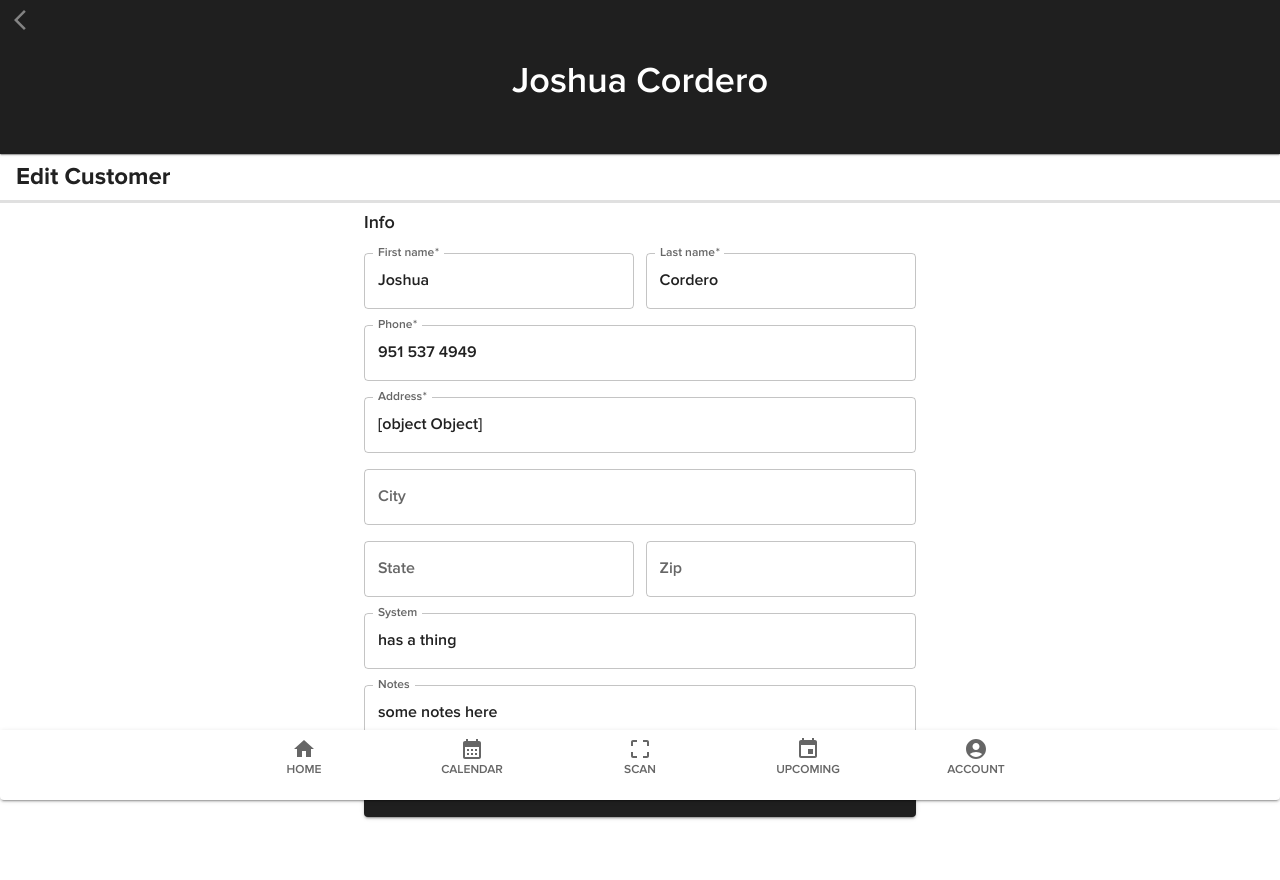
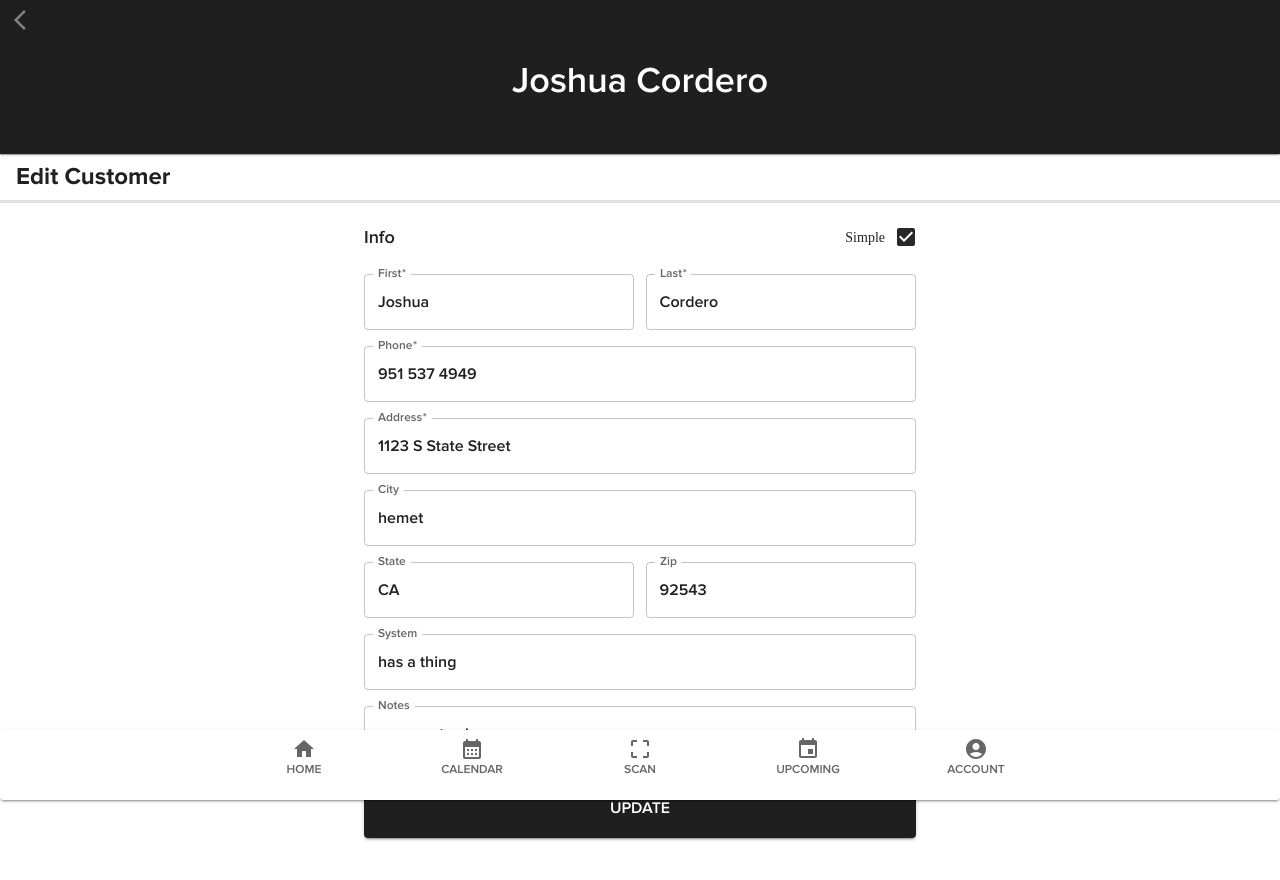
Before and after one commit to joshc321/cypress, a React (Create React App) app in the folder frontend/: page /edit-customer/1 in a window 1280 px wide. Shown: the top 880 px of the page. Built offline with nearby package versions, Linux system fonts and the light colour scheme; a web font is replaced by a local one.

Commit message:
simplifying editCustomer component, started breaking forms into reusable components. Added service intervals to edit customer inputs on a toggle. Changed the bottom naviagation bar to zindex 100 instead of tool tip to fix overlap bug with selection inputs

```diff
--- a/frontend/src/modules/components/bottomNavigationBar.js
+++ b/frontend/src/modules/components/bottomNavigationBar.js
@@ -8,7 +8,7 @@ import { Home,
 function BottomNavigationBar(props){
 
     return(
-        <Paper sx={{position: 'fixed' ,bottom: 0, left: 0, right: 0, height: 70, zIndex: 'tooltip',}} elevation={2}>
+        <Paper sx={{position: 'fixed' ,bottom: 0, left: 0, right: 0, height: 70, zIndex: 100,}} elevation={2}>
             <BottomNavigation
                 showLabels
                 value={props.value}
--- /dev/null
+++ b/frontend/src/modules/components/formComponents/addressField.js
@@ -0,0 +1,41 @@
+import { TextField, Grid } from '@mui/material'
+
+export default function AddressField({address, handleChange, error, required=true})
+{
+    return(
+        <>
+            <TextField
+                autoComplete="street-address"
+                label="Address"
+                fullWidth
+                error={error}
+                value={address.street}
+                onChange={handleChange('street')}
+                required={required}
+            />
+            <TextField
+                label="City"
+                autoComplete="address-level2"
+                fullWidth
+                value={address.city}
+                onChange={handleChange('city')}
+            />
+            <Grid container direction="row" justifyContent="space-between" alignItems="center">
+                <TextField
+                    label="State"
+                    autoComplete="address-level1"
+                    sx={{width: "49%"}}
+                    value={address.state}
+                    onChange={handleChange('state')}
+                />
+                <TextField
+                    label="Zip"
+                    autoComplete="postal-code"
+                    sx={{width: "49%"}}
+                    value={address.zip}
+                    onChange={handleChange('zip')}
+                />
+            </Grid>
+        </>
+    )
+}
--- /dev/null
+++ b/frontend/src/modules/components/formComponents/durationField.js
@@ -0,0 +1,47 @@
+import { Grid, TextField, MenuItem } from '@mui/material'
+
+export default function DurationField({duration, handleChange})
+{
+    return(
+        <Grid container direction="row" justifyContent="space-between" alignItems="center">
+            <TextField
+                label="Service Interval"
+                type="number"
+                InputProps={{
+                    inputProps: { min: 1 }
+                }}
+                sx={{width: "49%"}}
+                value={duration.duration}
+                onChange={handleChange('duration')}
+            />
+            <TextField
+                label="unit"
+                select
+                sx={{ width: "49%"}}
+                value={duration.unit}
+                onChange={handleChange('unit')}
+            >
+                {units.map((option) => (
+                    <MenuItem key={option.value} value={option.value}>
+                    {option.value}
+                    </MenuItem>
+                ))}
+            </TextField>
+        </Grid>
+    )
+}
+
+const units = [
+    {
+        value: 'years',
+    },
+    {
+        value: 'months',
+    },
+    {
+        value: 'weeks',
+    },
+    {
+        value: 'days',
+    }
+]
--- /dev/null
+++ b/frontend/src/modules/components/formComponents/nameField.js
@@ -0,0 +1,27 @@
+import { Grid, TextField } from '@mui/material'
+
+export default function NameField({first, last, handleChange, error, required=true})
+{
+    return(
+        <Grid container direction="row" justifyContent="space-between" alignItems="center">
+            <TextField
+                label="First"
+                autoComplete="given-name"
+                sx={{width: "49%"}}
+                error={error}
+                value={first}
+                onChange={handleChange('first')}
+                required={required}
+            />
+            <TextField
+                label="Last"
+                autoComplete="family-name"
+                sx={{width: "49%"}}
+                error={error}
+                value={last}
+                onChange={handleChange('last')}
+                required={required}
+            />
+        </Grid>
+    )
+}
--- /dev/null
+++ b/frontend/src/modules/components/formComponents/phoneField.js
@@ -0,0 +1,17 @@
+import { TextField } from "@mui/material"
+
+export default function PhoneField({phone, handleChange, error, required=true})
+{
+    return(
+        <TextField
+            type="phone"
+            label="Phone"
+            autoComplete="tel-national"
+            fullWidth
+            error={error}
+            value={phone}
+            onChange={handleChange('phone')}
+            required={required}
+        />
+    )
+}
--- a/frontend/src/modules/components/simpleCustomerView.js
+++ b/frontend/src/modules/components/simpleCustomerView.js
@@ -1,16 +1,37 @@
-import { List, Divider } from '@mui/material'
-import { PinDrop, Phone, Event, Note, Notes, EventRepeat, CalendarToday } from '@mui/icons-material';
+import { ListItem, Divider, ListItemButton, ListItemText, Typography } from '@mui/material'
+import { PinDrop, Phone, Event, Note, Notes, EventRepeat, CalendarToday, ArrowForwardIos } from '@mui/icons-material';
+import { Link } from 'react-router-dom'
 
 import MapsSelector from './api/mapsSelector';
 import TextListItemButton from './textListItemButton';
 import TextListItem from './textListItem';
+import useWindowDimensions from './useWindowDimensions';
 
 import moment from 'moment';
 
 function SimpleCustomerView({data})
 {
+    const windowDimensions = useWindowDimensions()
+
     return(
         <>
+            { data.scheduledService && data.scheduledService._id ?
+            <>
+            <ListItem sx={{p: 0}}>
+                <ListItemButton component={Link} to={`/viewscheduledservice/${data.scheduledService._id}`}>
+                    <ListItemText
+                        primary={
+                            <div>
+                                <Typography sx={{ maxWidth: windowDimensions.width * 0.8, fontFamily: 'Proxima Nova Alt', fontWeight: "fontWeightSemibold", fontSize: 13 }}>Scheduled Service</Typography>
+                                <Typography sx={{ maxWidth: windowDimensions.width * 0.8, fontFamily: 'Proxima Nova Alt', fontWeight: "fontWeightBold", fontSize: 18 }}>{data.scheduledService.date.format()}</Typography>
+                            </div>
+                        }/>
+                    <ArrowForwardIos />
+                </ListItemButton>
+            </ListItem>
+            <Divider sx={{ mt: 1,borderBottomWidth: 3 }}/>
+            </>
+            : ''}
             <TextListItemButton text={data.address.street} icon={<PinDrop />} handleClick={() => MapsSelector(data.address.street)}/>
             <TextListItem text={data.phone} icon={<Phone />} />
             <TextListItem text={data.lastServiced.format()} icon={<Event />} />
--- /dev/null
+++ b/frontend/src/modules/components/simpleFormTopper.js
@@ -0,0 +1,27 @@
+import { Box, Stack, Typography, FormControlLabel, Checkbox } from '@mui/material'
+
+function SimpleFormTopper({text, label, checked, setChecked})
+{
+    return(
+        <Box sx={{ pt: 1}}>
+            {label ?
+            <Stack direction={'row'} alignItems='center' justifyContent={'space-between'}>
+            <Typography fontWeight="fontWeightSemibold" variant="h6">{text}</Typography>
+            <FormControlLabel labelPlacement="start" control={
+                <Checkbox
+                    checked={checked}
+                    onChange={() => setChecked(!checked)}
+                    color="primary"
+                />
+                }
+                label={<Typography fontWeight="fontWeightThin" variant="body2">{label}</Typography>}
+            />
+            </Stack>
+            :
+            <Typography fontWeight="fontWeightSemibold" variant="h6">{text}</Typography>
+            }
+        </Box>
+    )
+}
+
+export default SimpleFormTopper;
--- a/frontend/src/modules/routes/customer.js
+++ b/frontend/src/modules/routes/customer.js
@@ -118,5 +118,19 @@ const customerExample = {
             bill: '32',
             cost: '10',
         },
-    ]
+    ],
+    scheduledService: {
+        _id: '28093489023',
+        date: moment(),
+        service: 'did some thingsdid some thingsdid some thingsdid some thingsdid some thingsdid some thingsdid some thingsdid some thingsdid some thingsdid some thingsdid some thingsdid some thingsdid some thingsdid some thingsdid some thingsthingsdid some thingsdid some thingsdid some thingsdid some thingsdid some thingsdid some thingsdid some thingsdid some thingsdid some thingsdid some thingsdid some thingsdid some thingsdid some thingsthingsdid some thingsdid some thingsdid some thingsdid some thingsdid some thingsdid some thingsdid some thingsdid some thingsdid some thingsdid some thingsdid some thingsdid some thingsdid some thingsthingsdid some thingsdid some thingsdid some thingsdid some thingsdid some thingsdid some thingsdid some thingsdid some thingsdid some thingsdid some thingsdid some thingsdid some thingsdid some thingsthingsdid some thingsdid some thingsdid some thingsdid some thingsdid some thingsdid some thingsdid some thingsdid some thingsdid some thingsdid some thingsdid some thingsdid some thingsdid some thingsthingsdid some thingsdid some thingsdid some thingsdid some thingsdid some thingsdid some thingsdid some thingsdid some thingsdid some thingsdid some thingsdid some thingsdid some thingsdid some things',
+        notes: 'they were there',
+        estimate: '32.32',
+        customer:
+        {
+          _id: 'a9s8df70a9d',
+          first: 'Coral',
+          last: 'Raymond',
+          address: '1123 S State Street Hemet CA'
+        }
+    }
 }
--- a/frontend/src/modules/routes/editCustomer.js
+++ b/frontend/src/modules/routes/editCustomer.js
@@ -1,5 +1,5 @@
-import { IconButton, Box, Typography,
-    Stack, TextField, Grid
+import { Box, Typography,
+    Stack, TextField, Grid, FormControlLabel, Checkbox, MenuItem
 } from '@mui/material';
 import { ArrowBackIosNew } from '@mui/icons-material';
 import MainButton from '../components/mainbutton';
@@ -9,9 +9,14 @@ import AppForm from '../components/AppForm';
 import { useNavigate, useParams } from 'react-router-dom';
 import GetCustomer from '../components/api/getCustomer';
 import UpdateCustomer from '../components/api/updateCustomer';
+import SimpleFormTopper from '../components/simpleFormTopper';
 import CheckAuth from '../components/api/authorized';
 import TopBar from '../components/topBar';
 import moment from 'moment';
+import NameField from '../components/formComponents/nameField';
+import PhoneField from '../components/formComponents/phoneField';
+import AddressField from '../components/formComponents/addressField';
+import DurationField from '../components/formComponents/durationField';
 
 function EditCustomer() {
     let { slug } = useParams();
@@ -21,10 +26,14 @@ function EditCustomer() {
 
     const [error, setError] = useState(false);
     const [customer, setCustomer] = useState(customerExample);
+    const [checked, setChecked] = useState(true);
 
       const handleChange = (prop) => (event) => {
         setCustomer({ ...customer, [prop]: event.target.value });
       };
+      const handleEmbededChange = (prop1) => (prop2) => (event) => {
+        setCustomer({ ...customer, [prop1]:{ ...customer[prop1], [prop2]: event.target.value } });
+      }
 
 
       const handleSubmit = async e => {
@@ -50,84 +59,27 @@ function EditCustomer() {
 
                     <form noValidate onSubmit={handleSubmit}>
                         <Stack spacing={2}>
-                            <Box sx={{ mt: 2}}>
-                                <Typography fontWeight="fontWeightSemibold" variant="h6">Info</Typography>
-                            </Box>
-                            <Grid container direction="row" justifyContent="space-between" alignItems="center">
-                                <TextField
-                                    label="First name"
-                                    autoComplete="given-name"
-                                    sx={{width: "49%"}}
-                                    error={error}
-                                    value={customer.first}
-                                    onChange={handleChange('first')}
-                                    required
-                                />
-                                <TextField
-                                    label="Last name"
-                                    autoComplete="family-name"
-                                    sx={{width: "49%"}}
-                                    error={error}
-                                    value={customer.last}
-                                    onChange={handleChange('last')}
-                                    required
-                                />
-                            </Grid>
-                            <TextField
-                                type="phone"
-                                label="Phone"
-                                autoComplete="tel-national"
-                                fullWidth
-                                error={error}
-                                value={customer.phone}
-                                onChange={handleChange('phone')}
-                                required
-                            />
-                            <TextField
-                                autoComplete="street-address"
-                                label="Address"
-                                fullWidth
-                                error={error}
-                                value={customer.address}
-                                onChange={handleChange('address')}
-                                required
-                            />
-                            <TextField
-                                label="City"
-                                autoComplete="address-level2"
-                                fullWidth
-                                value={customer.city}
-                                onChange={handleChange('city')}
-                            />
-                            <Grid container direction="row" justifyContent="space-between" alignItems="center">
-                                <TextField
-                                    label="State"
-                                    autoComplete="address-level1"
-                                    sx={{width: "49%"}}
-                                    value={customer.state}
-                                    onChange={handleChange('state')}
-                                />
-                                <TextField
-                                    label="Zip"
-                                    autoComplete="postal-code"
-                                    sx={{width: "49%"}}
-                                    value={customer.zip}
-                                    onChange={handleChange('zip')}
-                                />
-                            </Grid>
+                            <SimpleFormTopper text="Info" label="Simple" checked={checked} setChecked={setChecked} />
+                            <NameField first={customer.first} last={customer.last} error={error} handleChange={handleChange} />
+                            <PhoneField phone={customer.phone} handleChange={handleChange} error={error} />
+                            <AddressField address={customer.address} handleChange={handleEmbededChange('address')} error={error} />
                             <TextField
                                 label="System"
                                 fullWidth
+                                multiline
                                 value={customer.system}
                                 onChange={handleChange('system')}
                             />
                             <TextField
                                 label="Notes"
-                                autoComplete="address-level2"
                                 fullWidth
+                                multiline
                                 value={customer.notes}
                                 onChange={handleChange('notes')}
                             />
+                            {!checked ?
+                            <DurationField duration={customer.serviceInterval} handleChange={handleEmbededChange('serviceInterval')}/>
+                            : ''}
                             {error ? <Typography variant="body2" color="error" >Please input required fields</Typography> : ""}
                             <MainButton text={"Update"} />
                         </Stack>
@@ -140,7 +92,6 @@ function EditCustomer() {
 }
 
 export default EditCustomer
-
 
 const customerExample = {
     _id: '98s7fd098',
```
